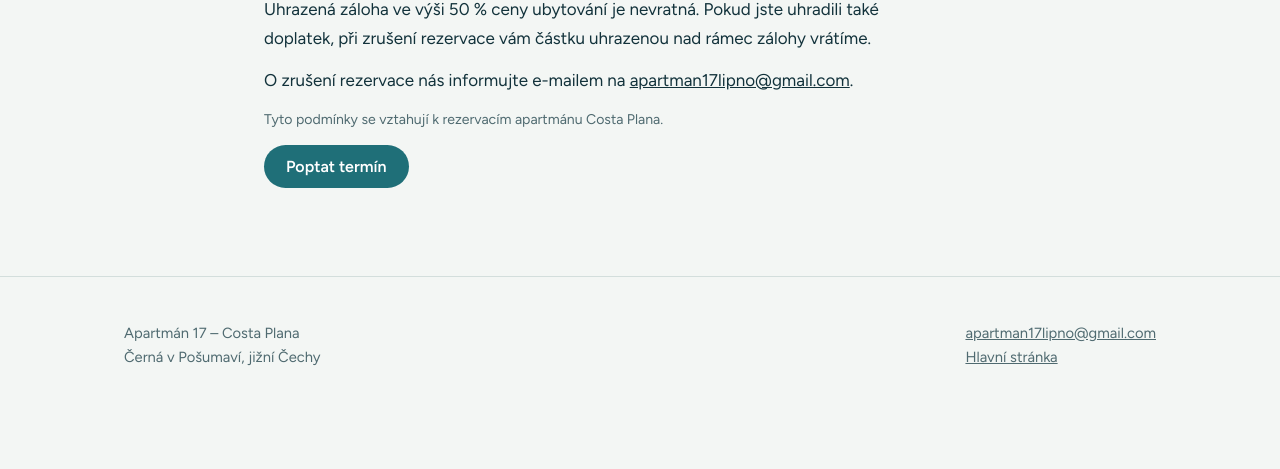
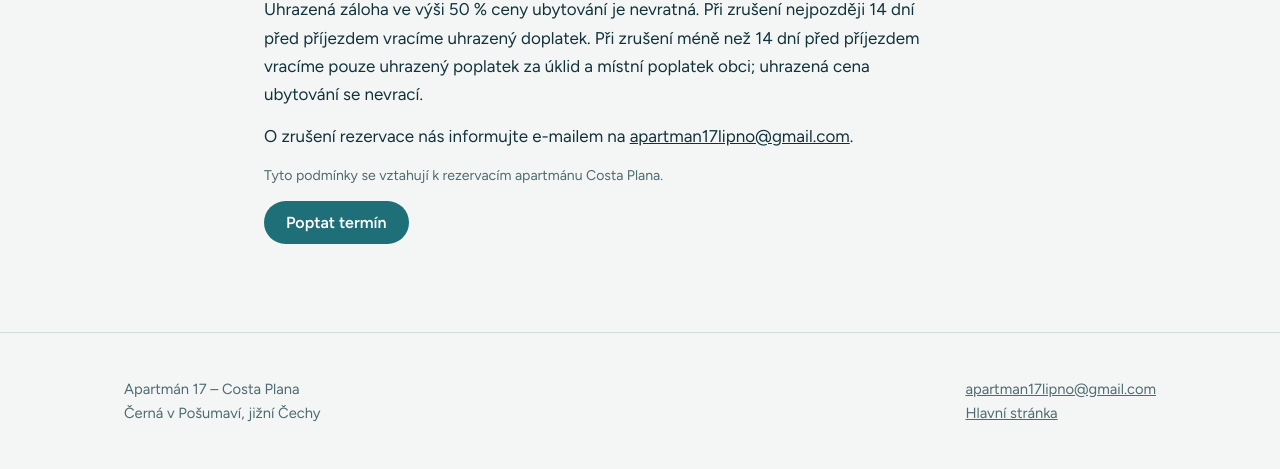
Before and after one commit to apartman17lipno/www, a plain HTML site: page rezervacni-a-storno-podminky.html in a window 1280 px wide. Shown: the part 690-1159 px from the top of the page. Before the commit the page ends 1103 px from the top, so only its background shows below. Drawn offline with nearby package versions, Linux system fonts and the light colour scheme.

Commit message:
Clarify cancellation refunds by 14-day cutoff

```diff
--- a/rezervacni-a-storno-podminky.html
+++ b/rezervacni-a-storno-podminky.html
@@ -23,7 +23,7 @@
 <p>Zbývající část celkové ceny rezervace je splatná nejpozději 14 dní před příjezdem. Pokud rezervujete pobyt méně než 14 dní před příjezdem, je splatná celá cena rezervace.</p>
 <p>Platební údaje obdržíte e-mailem. Místní poplatek obci se počítá pouze za dospělé hosty; děti jsou od něj osvobozeny.</p>
 <h2>Storno</h2>
-<p>Uhrazená záloha ve výši 50 % ceny ubytování je nevratná. Pokud jste uhradili také doplatek, při zrušení rezervace vám částku uhrazenou nad rámec zálohy vrátíme.</p>
+<p>Uhrazená záloha ve výši 50 % ceny ubytování je nevratná. Při zrušení nejpozději 14 dní před příjezdem vracíme uhrazený doplatek. Při zrušení méně než 14 dní před příjezdem vracíme pouze uhrazený poplatek za úklid a místní poplatek obci; uhrazená cena ubytování se nevrací.</p>
 <p>O zrušení rezervace nás informujte e-mailem na <a href="mailto:apartman17lipno@gmail.com">apartman17lipno@gmail.com</a>.</p>
 <p class="note">Tyto podmínky se vztahují k rezervacím apartmánu Costa Plana.</p>
 <a class="btn" href="/#rezervace">Poptat termín</a>
```
